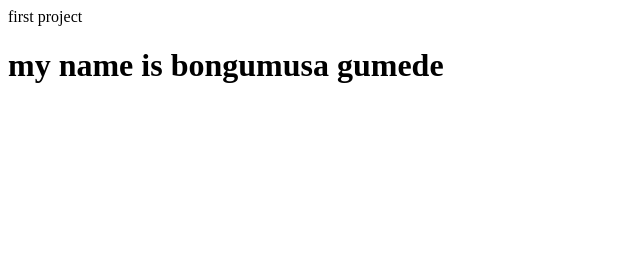
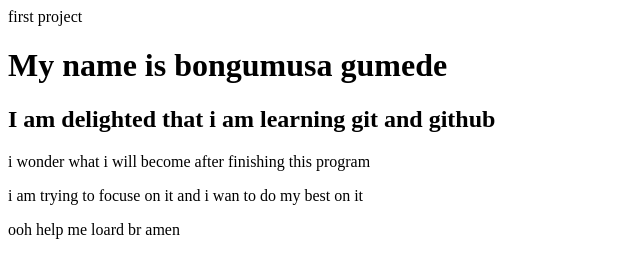
Before and after one commit to bongumusa-web/calaculator-app, a plain HTML site: page musa.html in a window 1280 px wide. Shown: the whole page, without its empty margins (0-640 px from the left). Drawn offline with Linux system fonts and the light colour scheme.

Commit message:
Update musa.html

```diff
--- a/musa.html
+++ b/musa.html
@@ -5,9 +5,12 @@
 </head>
 <body>
 
-<h1> my name is bongumusa gumede </h1>
+<h1> My name is bongumusa gumede </h1>
 
-
+<h2> I am delighted that i am learning git and github</h2>
+  <p> i wonder what i will become after finishing this program</p>
+  <p> i am trying to focuse on it and i wan to do my best on it </p>
+  <p> ooh help me loard br amen</p>
 
 
 </body>
```
